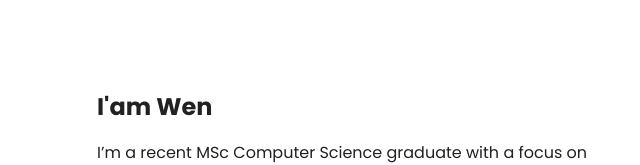
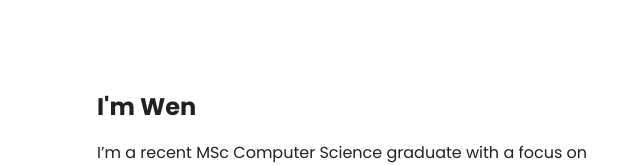
Before and after one commit to Weneto1603/Wen-Portfolio, a plain HTML site: page index.html in a window 1280 px wide. Shown: the part 782-947 px from the top of the page, 543-1183 px from the left. Drawn offline with nearby package versions, Linux system fonts and the light colour scheme.

Commit message:
Update index.html

```diff
--- a/index.html
+++ b/index.html
@@ -64,7 +64,7 @@
                     </div>
 
                     <div>
-                        <h2 class="about__subtitle">I'am Wen</h2>
+                        <h2 class="about__subtitle">I'm Wen</h2>
                         <p class="about__text">I’m a recent MSc Computer Science graduate with a focus on software engineering and AI. I have a solid foundation in software development and machine learning, as well as hands-on experience in building applications. I'm proficient in Python, SQL and JAvaScript, and have a good understanding of Machine Learning and AI. I’m passionate about coding and am excited to apply my skills in solving real-world challenges.
 
                         </p>
```
